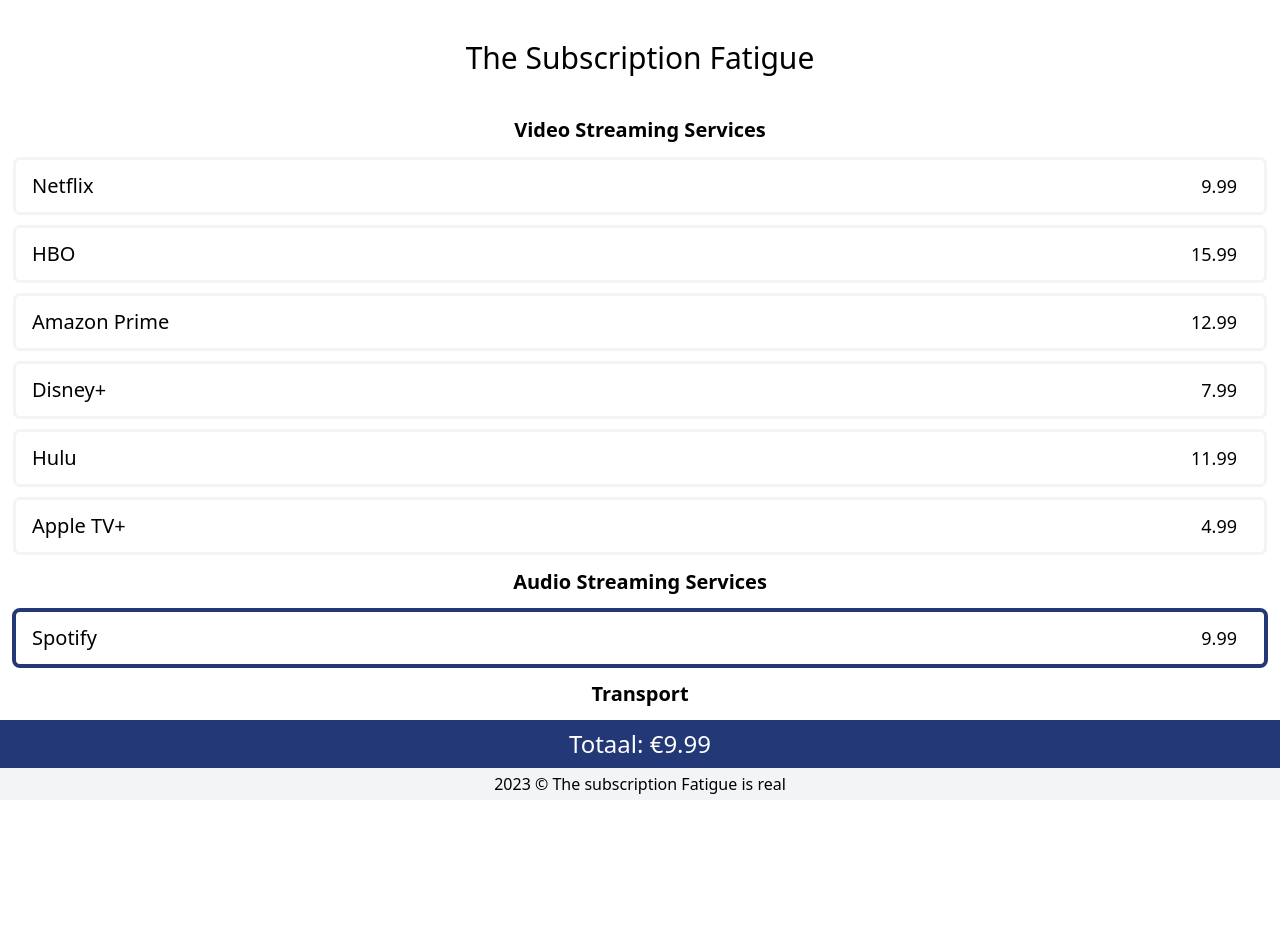
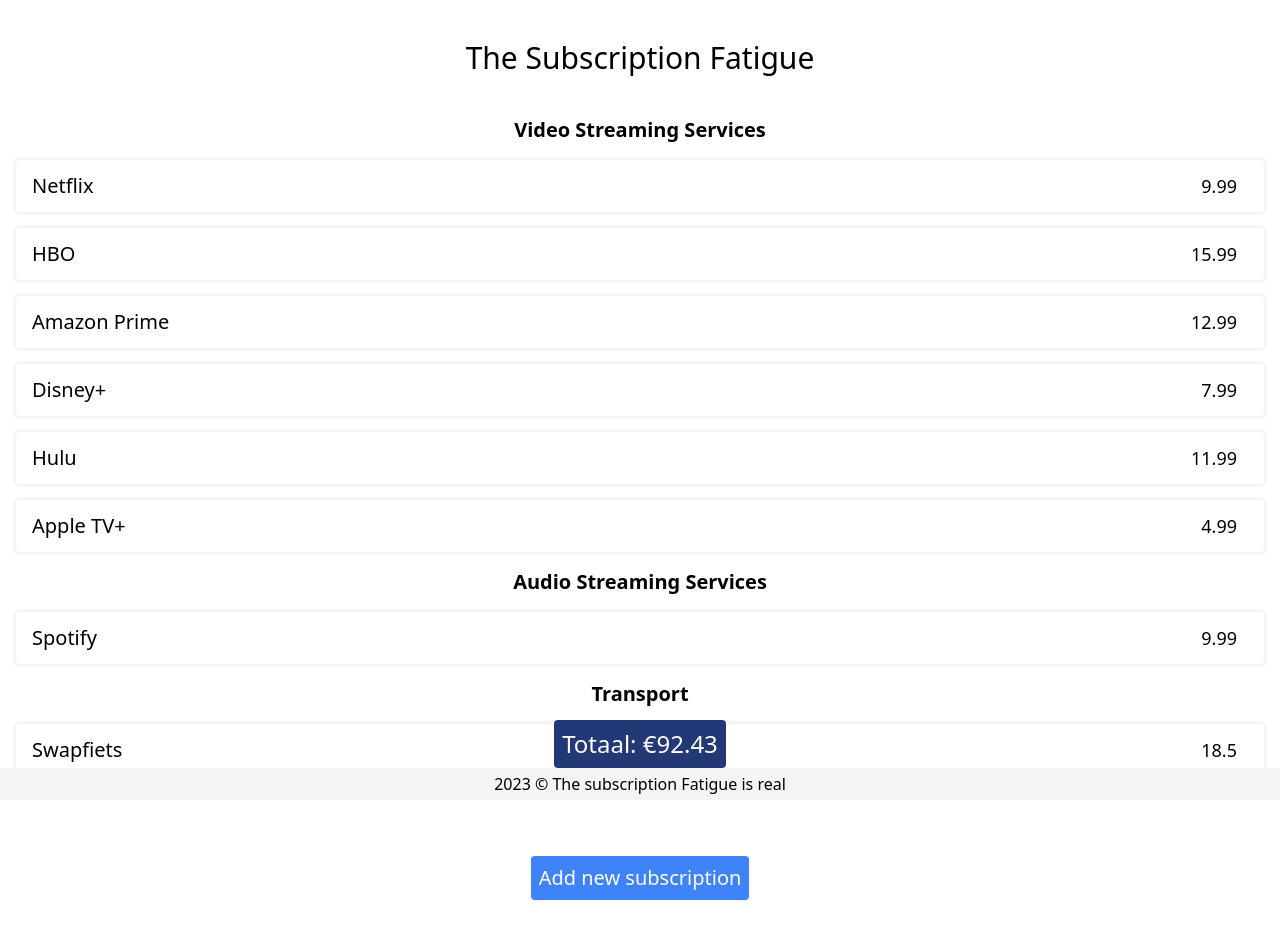
Before and after one commit to jwnelen/subscription-fatigue, a Next.js app: page / in a window 1280 px wide. Shown: the top 938 px of the page. Before the commit the page ends 856 px from the top, so only its background shows below. Built offline with nearby package versions, Linux system fonts and the light colour scheme.

Commit message:
newer version

```diff
--- a/components/subscription.jsx
+++ b/components/subscription.jsx
@@ -1,33 +1,36 @@
-
-
 const Subscription = ({
   subscription,
   changePrice,
   selected,
   index,
-    onClick}
-) => {
+  onClick,
+}) => {
   return (
-    <div className={`flex flex-row m-4 justify-between outline p-2 pl-4 rounded
-            ${selected ? 'outline-4 outline-blue-900' : 'outline-gray-100'}`}>
-        <div className={`
+    <div
+      className={`flex flex-row m-4 justify-between outline p-2 pl-4 rounded
+            ${selected ? "outline-4 outline-blue-900" : "outline-gray-100"}`}
+    >
+      <div
+        className={`
             cursor-pointer flex-1 flex flew-row justify-between items-center
 
             `}
         key={`SUB-index`}
         onClick={onClick}
       >
-                <h2 className='text-xl'>{subscription.name}</h2>
+        <h2 className="text-xl">{subscription.name}</h2>
         {/* <div className=''>
                     <img className='object-contain' height={10} width={100} src={subscription.img_link} alt={subscription.name} />
                 </div> */}
         {/* <p className="text-gray-200">{subscription.std_price === NaN ? 0 : subscription.std_price}</p> */}
-
       </div>
-        <input value={subscription.std_price} type="number"
-            className='border-0 rounded p-1 w-24 text-right text-lg'
-                        onChange={changePrice}></input>
+      <input
+        value={subscription.std_price}
+        type="number"
+        className="border-0 rounded p-1 w-24 text-right text-lg"
+        onChange={changePrice}
+      ></input>
     </div>
-    )
-}
-export default Subscription
+  );
+};
+export default Subscription;
--- a/components/totalDisplay.jsx
+++ b/components/totalDisplay.jsx
@@ -1,11 +1,11 @@
-const DisplayTotal = ({total}) => {
-    return (
-        <div className="fixed w-full bottom-8 text-center bg-blue-900">
-            <p className='text-2xl p-2 text-white  w-max mx-auto rounded '>
-                        Totaal: &euro;{total.toFixed(2)}
-                </p>
-        </div>
-    )
-}
+const DisplayTotal = ({ total }) => {
+  return (
+    <div className="fixed w-full bottom-8 text-center ">
+      <p className="text-2xl p-2 text-white bg-blue-900 w-max mx-auto rounded ">
+        Totaal: &euro;{total.toFixed(2)}
+      </p>
+    </div>
+  );
+};
 
-export default DisplayTotal
+export default DisplayTotal;
--- a/data/subscriptions.json
+++ b/data/subscriptions.json
@@ -1,57 +1,58 @@
 [
-    {
-        "category": "Video Streaming Services",
-        "items": [
   {
     "name": "Netflix",
     "std_price": 9.99,
+    "id": "1",
+    "category": "Video Streaming Services",
     "img_link": "https://upload.wikimedia.org/wikipedia/commons/thumb/0/08/Netflix_2015_logo.svg/2000px-Netflix_2015_logo.svg.png"
   },
   {
     "name": "HBO",
     "std_price": 15.99,
+    "id": "2",
+    "category": "Video Streaming Services",
     "img_link": "https://logos-world.net/wp-content/uploads/2022/01/HBO-Max-Logo.png"
   },
   {
     "name": "Amazon Prime",
     "std_price": 12.99,
+    "id": "3",
+    "category": "Video Streaming Services",
     "img_link": "https://upload.wikimedia.org/wikipedia/commons/thumb/1/11/Amazon_Prime_Video_logo.svg/2560px-Amazon_Prime_Video_logo.svg.png"
   },
   {
     "name": "Disney+",
     "std_price": 7.99,
+    "id": "4",
+    "category": "Video Streaming Services",
     "img_link": "https://upload.wikimedia.org/wikipedia/commons/thumb/3/3e/Disney%2B_logo.svg/2560px-Disney%2B_logo.svg.png"
   },
   {
     "name": "Hulu",
     "std_price": 11.99,
+    "id": "5",
+    "category": "Video Streaming Services",
     "img_link": "https://upload.wikimedia.org/wikipedia/commons/thumb/e/e4/Hulu_Logo.svg/2000px-Hulu_Logo.svg.png"
   },
   {
     "name": "Apple TV+",
     "std_price": 4.99,
+    "id": "6",
+    "category": "Video Streaming Services",
     "img_link": "https://upload.wikimedia.org/wikipedia/commons/thumb/2/28/Apple_TV_Plus_Logo.svg/2560px-Apple_TV_Plus_Logo.svg.png"
-            }
-        ]
   },
-    {
-        "category": "Audio Streaming Services",
-        "items": [
   {
     "name": "Spotify",
     "std_price": 9.99,
+    "id": "7",
+    "category": "Audio Streaming Services",
     "img_link": "https://storage.googleapis.com/pr-newsroom-wp/1/2018/11/Spotify_Logo_RGB_Green.png"
-            }
-        ]
   },
   {
+    "name": "Swapfiets",
+    "std_price": 18.5,
+    "id": "8",
     "category": "Transport",
-        "items": [
-            {
-                "name": "Swapfiets",
-                "std_price": 18.50,
     "img_link": "https://theme.zdassets.com/theme_assets/1869533/0b7f743e23e7ef51af79aeb2eda96b4f8cc74eb5.png"
   }
 ]
-    }
-]
--- a/package.json
+++ b/package.json
@@ -11,7 +11,8 @@
     "flowbite-react": "^0.4.4",
     "next": "latest",
     "react": "18.2.0",
-    "react-dom": "18.2.0"
+    "react-dom": "18.2.0",
+    "uuid": "^9.0.1"
   },
   "devDependencies": {
     "autoprefixer": "^10.4.14",
--- a/pages/index.js
+++ b/pages/index.js
@@ -1,19 +1,36 @@
-import Head from 'next/head';
-import importedData from '../data/subscriptions.json';
-import Footer from '../components/footer';
-import Subscription from '../components/subscription'
-import { useState } from 'react';
-import DisplayTotal from '../components/totalDisplay';
+import Head from "next/head";
+import importedData from "../data/subscriptions.json";
+import Footer from "../components/footer";
+import Subscription from "../components/subscription";
+import { useState } from "react";
+import DisplayTotal from "../components/totalDisplay";
+import { Button } from "flowbite-react";
+import { v4 as uuidv4 } from "uuid";
 
 export default function Home() {
   const [data, setData] = useState(importedData);
-  const [selected, setSelected] = useState(["Spotify"]);
-  const l = data.map(x => x.items)
-  const fl = l.flat()
-  const currentTotal = selected.reduce((acc, curr) => {
-    const subscription = fl.find(item => item.name === curr);
-    return acc + ( isNaN(subscription.std_price) ? 0 : subscription.std_price);
+
+  const categories = data.map((x) => x.category);
+  let uniqueCategories = [...new Set(categories)];
+
+  const currentTotal = data.reduce((acc, curr) => {
+    const subscription = data.find((item) => item.id === curr.id);
+    return acc + (isNaN(subscription.std_price) ? 0 : subscription.std_price);
   }, 0);
+
+  const add = () => {
+    // setTheArray(oldArray => [...oldArray, newElement]);
+
+    setData((d) => [
+      ...d,
+      {
+        category: "New category",
+        name: "New subscription",
+        std_price: 0,
+        id: uuidv4(),
+      },
+    ]);
+  };
 
   return (
     <div>
@@ -22,70 +39,62 @@
         <link rel="icon" href="/favicon.ico" />
       </Head>
 
-      <main className='text-center'>
-        <h1 className='text-3xl my-10'>
-          The Subscription Fatigue
-        </h1>
+      <main className="text-center">
+        <h1 className="text-3xl my-10">The Subscription Fatigue</h1>
 
-
-        <div className='container mx-auto h-full mb-20'>
-          {data.map((category, index) => {
+        <div className="container mx-auto h-full mb-20">
+          {uniqueCategories.map((category, index) => {
             return (
               <div key={`s-${index}`}>
-                <h1 className='text-xl font-bold text-center'>{category.category}</h1>
+                <h1 className="text-xl font-bold text-center">{category}</h1>
                 <div>
-                {category.items?.map((subscription, index) => {
-                  const s = selected.includes(subscription.name)
+                  {data
+                    .filter((x) => x.category === category)
+                    .map((subscription, index) => {
                       return (
                         <Subscription
                           subscription={subscription}
                           index={index}
-                    selected={s}
                           key={`s-${index}`}
-                    changePrice={(e) => {
-                      // Set the price of the subscription
-                      let newPrice = e.target.value
-
-                      try {
-                        newPrice = parseFloat(newPrice)
-                      } catch (error) {
-                        newPrice = subscription.std_price
+                          deleteSubscription={() => {
+                            g;
+                            setData((d) =>
+                              d.filter((item) => item.id !== subscription.id)
+                            );
+                          }}
+                          setSubscription={(newSubscription) => {
+                            setData((d) => {
+                              const newSubscriptions = d.map((item) => {
+                                if (item.id === subscription.id) {
+                                  return newSubscription;
+                                } else {
+                                  return item;
                                 }
-                      const newData = data.map((cat) => {
-                        return {
-                          ...cat,
-                          items: cat.items.map((sub) => {
-                            if (sub.name === subscription.name) {
-                              return {
-                                ...sub,
-                                std_price: newPrice,
-                              };
-                            }
-                            return sub;
-                          }),
-                        };
-                      })
-                      setData(newData)
+                              });
+                              return newSubscriptions;
+                            });
                           }}
-                    onClick={() => {
-                      if (s) {
-                        setSelected(selected.filter(item => item !== subscription.name))
-                        } else {
-                        setSelected([...selected, subscription.name])
-                        }
-                    }}
-                    />)
+                        />
+                      );
                     })}
                 </div>
               </div>
-            )})
-            }
+            );
+          })}
+          <div className="mt-20 mb-32 flex justify-center">
+            <Button
+              className="text-xl p-2 bg-blue-500 rounded"
+              onClick={() => add()}
+            >
+              Add new subscription
+            </Button>
+            <br></br>
+          </div>
         </div>
 
         <DisplayTotal total={currentTotal}></DisplayTotal>
-
       </main>
-      <Footer/>
+      <Footer />
     </div>
-  )
+  );
 }
```
Also changed, not shown: 1 other file (tests, documents, lock files or other folders). Lines whose indentation alone changed are shown as unchanged.
